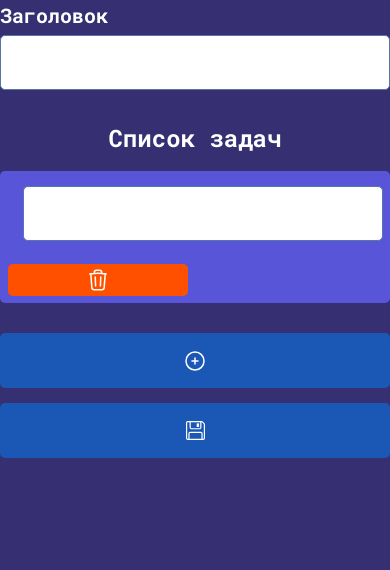
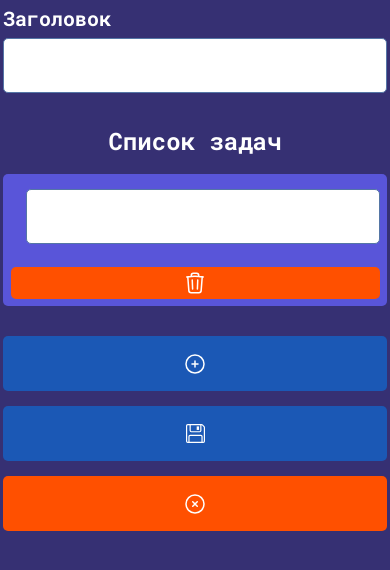
Before and after one commit to sottovocetomato/vue3-nuxt3-todo-test, a Nuxt app: page /create in a window 390 px wide. Shown: the top 570 px of the page. Built offline with nearby package versions, Linux system fonts and the light colour scheme.

Commit message:
+add adaptive

```diff
--- a/assets/scss/index.scss
+++ b/assets/scss/index.scss
@@ -28,7 +28,7 @@ body {
       display: flex;
       justify-content: center;
       align-items: center;
-      width: 48%;
+      width: 30%;
     }
   }
   &-edit {
@@ -362,4 +362,13 @@ body {
       }
     }
   }
+  .notes-form:not(.notes-form-edit) {
+    .todo {
+      &__controls {
+        button {
+          width: 100%;
+        }
+      }
+    }
+  }
 }
--- a/components/Notes/NoteCreateForm.vue
+++ b/components/Notes/NoteCreateForm.vue
@@ -23,6 +23,13 @@
       <BaseButton @click="saveNote" title="Сохранить изменения">
         <IconsSave
       /></BaseButton>
+      <BaseButton
+        variant="danger"
+        @click="onCancel"
+        title="Отмена создания заметки?"
+      >
+        <IconsCancel />
+      </BaseButton>
     </div>
   </form>
 </template>
@@ -49,6 +56,11 @@ function deleteTodo(id) {
   if (todos.value.length === 1) return;
   todos.value = todos.value.filter((el) => el.id !== id);
 }
+function onCancel() {
+  const userConfirm = confirm("Отменить создание заявки?");
+  if (!userConfirm) return;
+  router.push("/");
+}
 
 function saveNote() {
   const checkEmpty = todos.value.every((todo) => !todo.text);
--- a/pages/create/index.vue
+++ b/pages/create/index.vue
@@ -1,4 +1,6 @@
-<template><NotesNoteCreateForm /></template>
+<template>
+  <div class="container"><NotesNoteCreateForm /></div>
+</template>
 
 <script setup></script>
 
```
